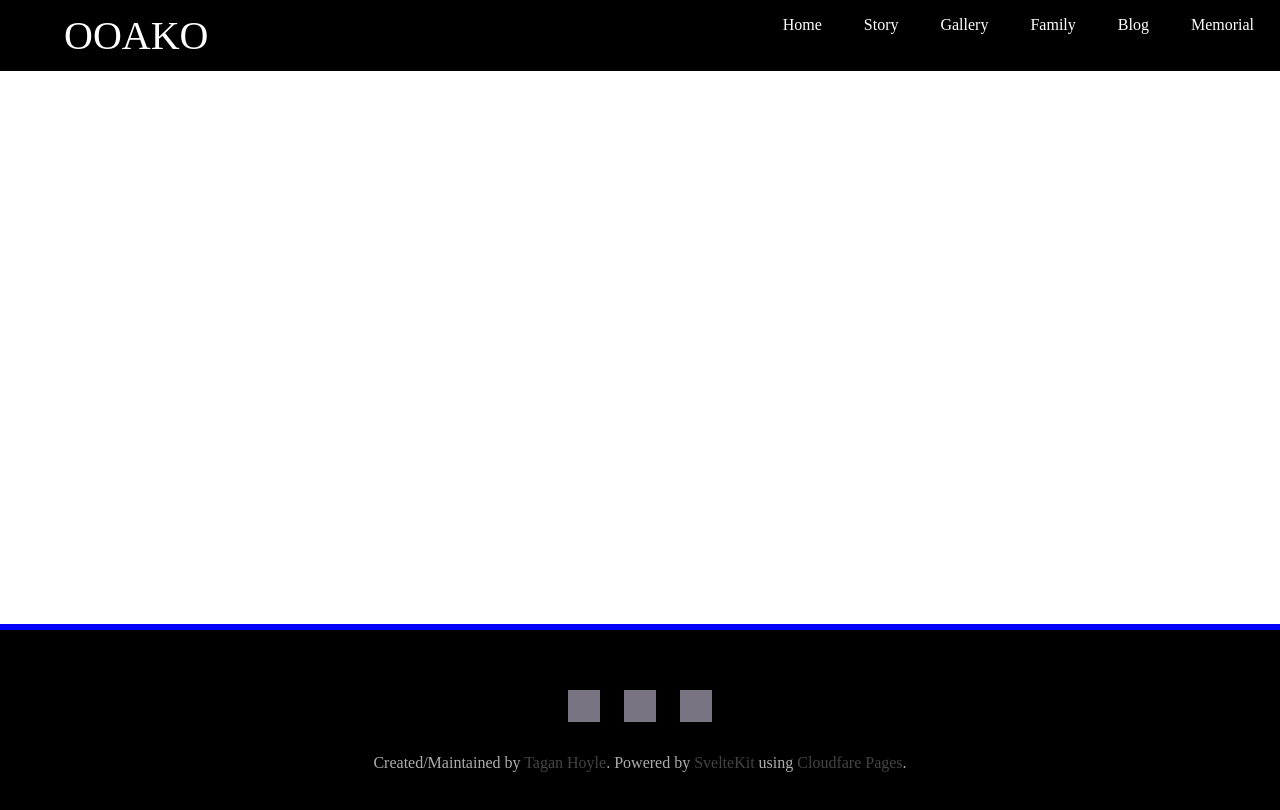
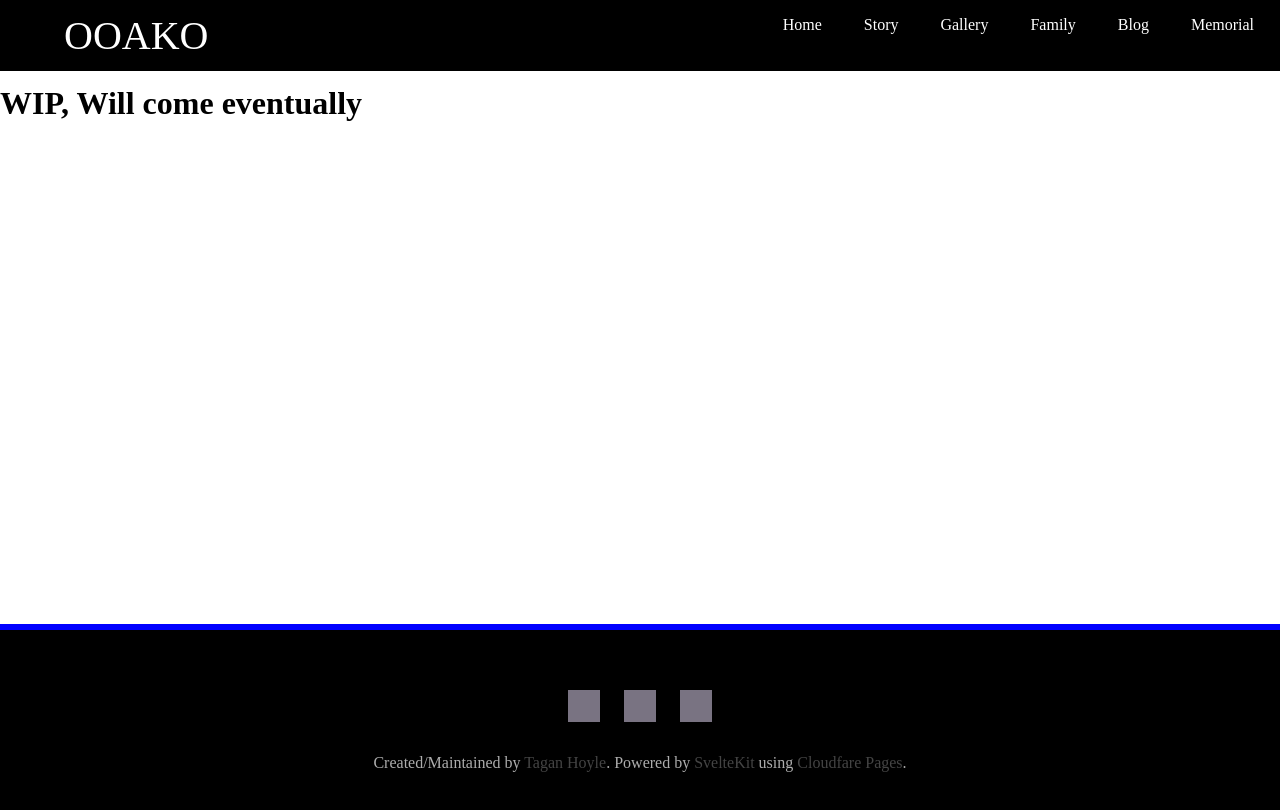
Before and after one commit to The-Hoyle-Family/ooako.co.za, a SvelteKit app: page /story in a window 1280 px wide. Shown: the top 810 px of the page. Built offline with nearby package versions, Linux system fonts and the light colour scheme; grey boxes are pictures that could not be loaded.

Commit message:
Add WIP Pages

```diff
--- /dev/null
+++ b/src/routes/blog/+page.svelte
@@ -0,0 +1 @@
+<h1>WIP</h1>
--- a/src/routes/story/+page.svelte
+++ b/src/routes/story/+page.svelte
@@ -0,0 +1 @@
+<h1>WIP, Will come eventually</h1>
```
